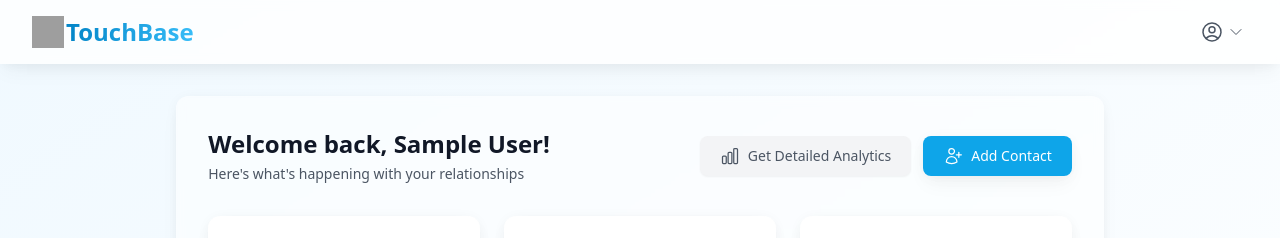
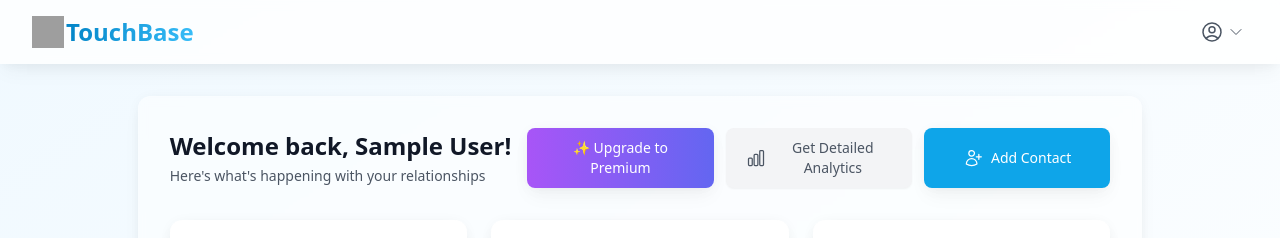
Before and after one commit to ajiteshgogoi/touchbase, a React (Vite) app: page / in a window 1280 px wide. Shown: the top 238 px of the page. Built offline with nearby package versions, Linux system fonts and the light colour scheme; no server answers; the database is empty; sample sign-in values are in the browser's storage; grey boxes are pictures that could not be loaded.

Commit message:
Add premium button to dashboard

```diff
--- a/src/pages/Dashboard.tsx
+++ b/src/pages/Dashboard.tsx
@@ -276,29 +276,45 @@ export const Dashboard = () => {
             Here's what's happening with your relationships
           </p>
         </div>
-        <div className="flex flex-col sm:flex-row sm:items-center gap-3">
+        <div className="flex flex-col sm:flex-row sm:items-stretch gap-3">
+          {!isPremium && (
+            <Link
+              to="/settings"
+              className="flex-1 inline-flex items-center justify-center text-center px-5 py-2.5 rounded-lg text-sm font-medium text-white bg-gradient-to-r from-purple-500 to-indigo-500 hover:from-purple-600 hover:to-indigo-600 shadow-soft hover:shadow-lg transition-all"
+            >
+              <span className="inline-flex items-center justify-center">
+                ✨ Upgrade to Premium
+              </span>
+            </Link>
+          )}
           <Link
             to="/analytics"
-            className={`inline-flex items-center justify-center text-center w-full sm:w-auto px-5 py-2.5 rounded-lg text-sm font-medium shadow-sm hover:shadow ${
+            className={`flex-1 inline-flex items-center justify-center text-center px-5 py-2.5 rounded-lg text-sm font-medium shadow-sm hover:shadow ${
               isPremium
                 ? 'text-primary-600 bg-primary-50 hover:bg-primary-100'
                 : 'text-gray-600 bg-gray-100 hover:bg-gray-200'
             } transition-all`}
           >
-            <ChartBarIcon className="h-5 w-5 mr-2 flex-shrink-0" />
-            Get Detailed Analytics
+            <span className="inline-flex items-center justify-center">
+              <ChartBarIcon className="h-5 w-5 mr-2 flex-shrink-0" />
+              Get Detailed Analytics
+            </span>
           </Link>
           {canAddMore ? (
             <Link
               to="/contacts/new"
-              className="inline-flex items-center justify-center text-center w-full sm:w-auto px-5 py-2.5 rounded-lg text-sm font-medium text-white bg-primary-500 hover:bg-primary-400 shadow-soft hover:shadow-lg transition-all"
+              className="flex-1 inline-flex items-center justify-center text-center px-5 py-2.5 rounded-lg text-sm font-medium text-white bg-primary-500 hover:bg-primary-400 shadow-soft hover:shadow-lg transition-all"
             >
-              <UserPlusIcon className="h-5 w-5 mr-2 flex-shrink-0" />
-              Add Contact
+              <span className="inline-flex items-center justify-center">
+                <UserPlusIcon className="h-5 w-5 mr-2 flex-shrink-0" />
+                Add Contact
+              </span>
             </Link>
           ) : (
-            <button className="inline-flex items-center justify-center text-center w-full sm:w-auto px-5 py-2.5 rounded-lg text-sm font-medium text-white bg-gray-400 cursor-not-allowed shadow-soft">
-              Upgrade to add more contacts
+            <button className="flex-1 inline-flex items-center justify-center text-center px-5 py-2.5 rounded-lg text-sm font-medium text-white bg-gray-400 cursor-not-allowed shadow-soft">
+              <span className="inline-flex items-center justify-center">
+                Upgrade to add more contacts
+              </span>
             </button>
           )}
         </div>
```
